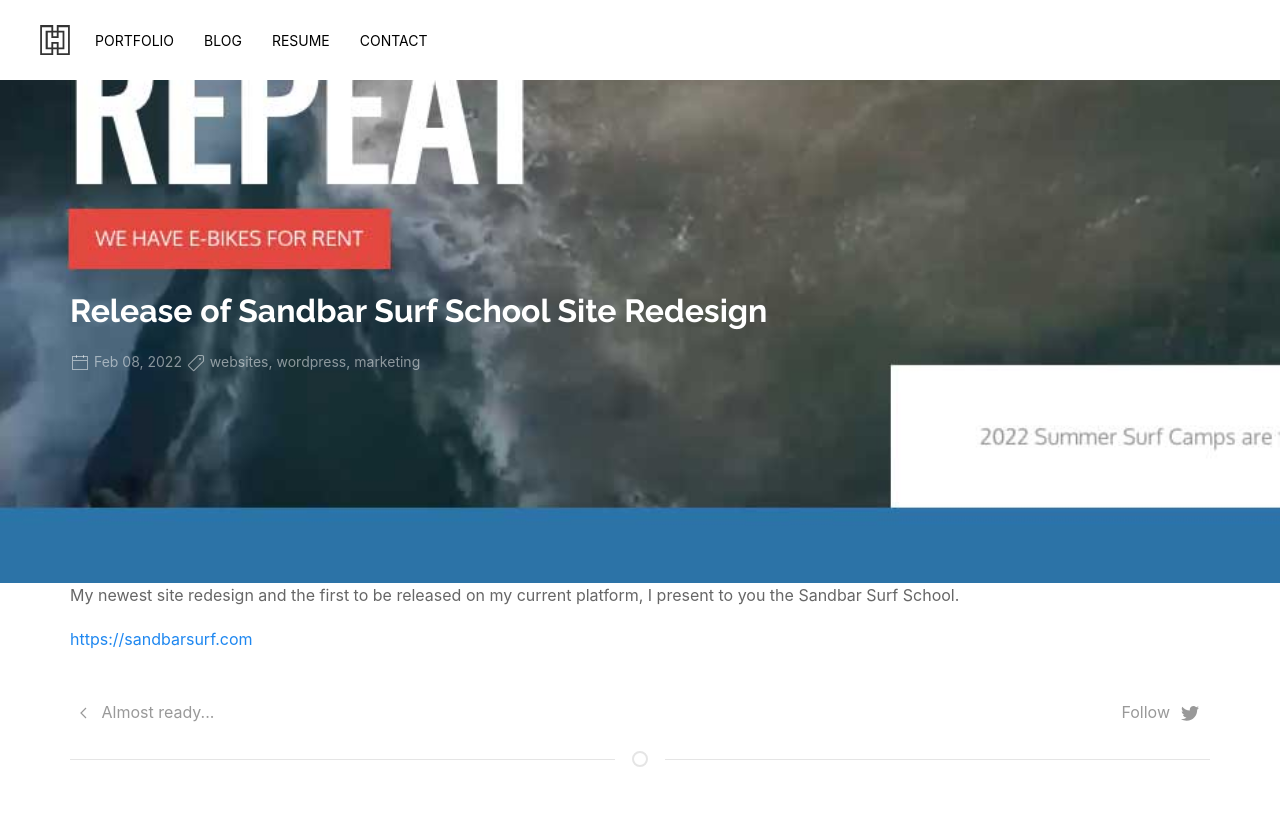
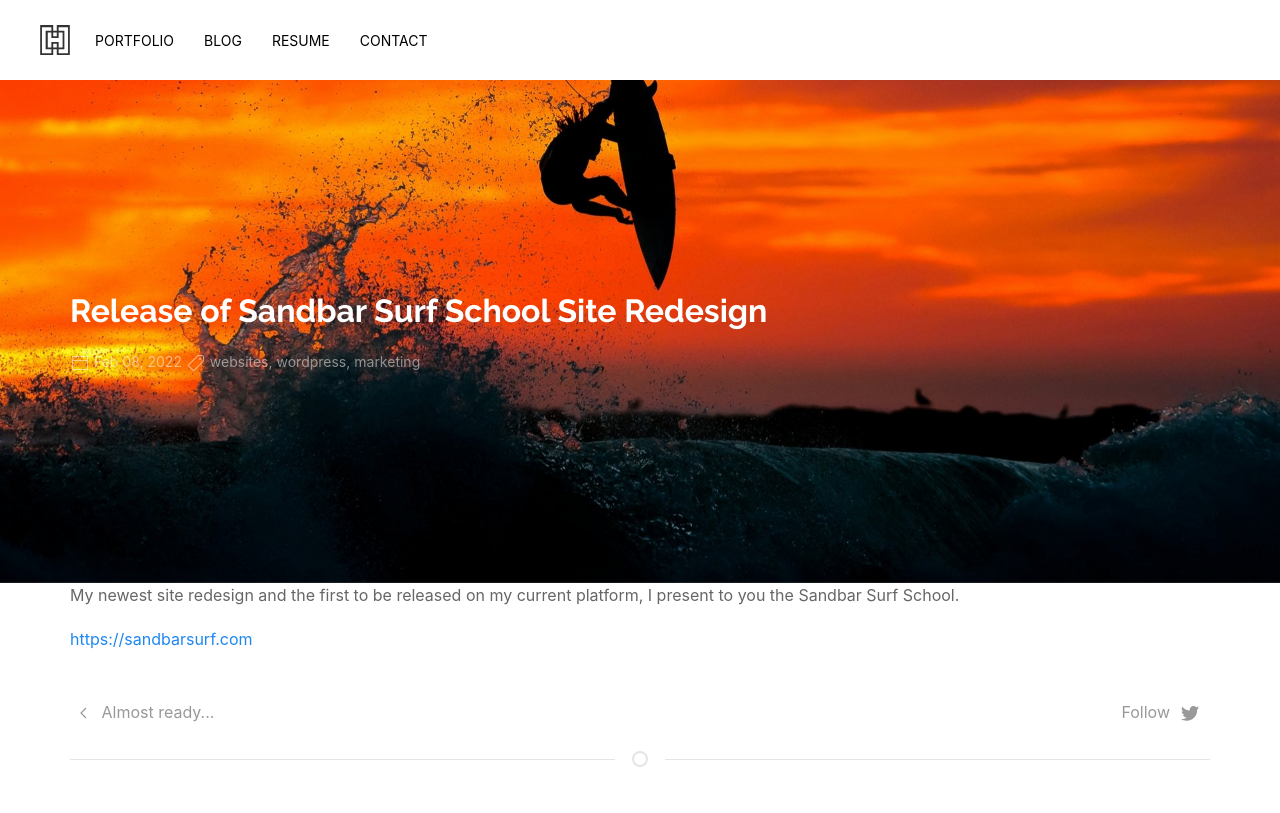
Before and after one commit to kre8t/kre8t.github.io, a Jekyll site: the page built from _posts/2022-02-08-release-of-sandbar-surf-school-site-redesign.md, in a window 1280 px wide. Shown: the top 813 px of the page. Built offline with Jekyll 4.4.1, drawn with Linux system fonts in a browser that asks for light colours; comment, search, counter and statistics services are not loaded; grey boxes are pictures that could not be loaded.

Commit message:
Update from Forestry.io Isaac created assets/img/uploads/sandbarsurf-bg.jpeg Isaac updated _posts/2022-02-08-release-of-sandbar-surf-school-site-redesign.md

```diff
--- a/_posts/2022-02-08-release-of-sandbar-surf-school-site-redesign.md
+++ b/_posts/2022-02-08-release-of-sandbar-surf-school-site-redesign.md
@@ -9,7 +9,7 @@
 image: "/assets/img/uploads/ssss.jpg"
 multiple_images: []
 svg: false
-bigimg: "/assets/img/uploads/ssss.jpg"
+bigimg: "/assets/img/uploads/sandbarsurf-bg.jpeg"
 
 ---
 My newest site redesign and the first to be released on my current platform, I present to you the Sandbar Surf School.
```
Also changed, not shown: assets/img/uploads/sandbarsurf-bg.jpeg (added).
